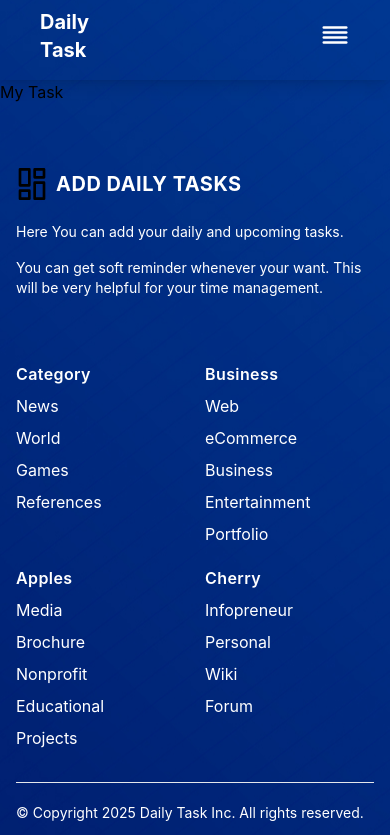
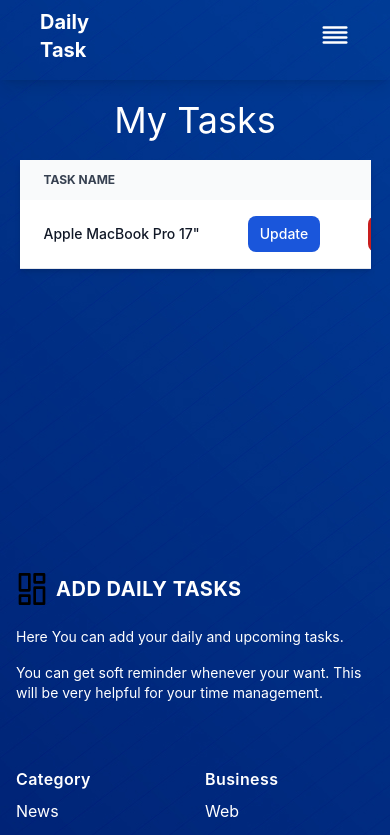
Before and after one commit to merazul-amin/daily-task-client, a React (Create React App) app: page /myTask in a window 390 px wide. Shown: the top 835 px of the page. Built offline with nearby package versions, Linux system fonts and the light colour scheme; no server answers.

Commit message:
my tasks added

```diff
--- a/src/Pages/Home/HomeAddTask/HomeAddTask.js
+++ b/src/Pages/Home/HomeAddTask/HomeAddTask.js
@@ -1,22 +1,55 @@
 import React, { useContext } from 'react';
+import { useNavigate } from 'react-router-dom';
+import { toast } from 'react-toastify';
 import addTask from '../../../assets/Work in progress-rafiki.png';
 import { AuthContext } from '../../../contexts/UserContext';
+const HomeAddTask = () => {
+    const navigate = useNavigate();
+    const { user } = useContext(AuthContext);
 
-const HomeAddTask = () => {
-    const { user } = useContext(AuthContext);
-    console.log(user);
+
 
     const handleKeyDown = (e) => {
+
+
+
         if (e.key === 'Enter') {
+            if (!user?.email) {
+                navigate('/logIn')
+                return toast.error('Please LogIn first.')
+            }
             const taskName = e.target.value;
-            console.log(taskName);
+            const taskDetails = {
+                taskName,
+                userName: user?.email
+            }
+            fetch('http://localhost:5000/user-task', {
+                method: 'POST',
+                headers: {
+                    'Content-type': 'application/json',
+                },
+                body: JSON.stringify(taskDetails)
+            })
+                .then(res => res.json())
+                .then(data => {
+                    console.log(data);
+                })
+                .catch(err => console.log(err))
+
+
         }
     }
 
     const handleSubmit = (e) => {
         e.preventDefault();
         const taskName = e.target.task.value;
-        console.log(taskName);
+
+        if (!user?.email) {
+            navigate('/logIn')
+            return toast.error('Please LogIn first.')
+        }
+
+
     }
     return (
         <div className='w-[90%] mx-auto'>
--- a/src/Pages/MyTask/MyTask.js
+++ b/src/Pages/MyTask/MyTask.js
@@ -2,8 +2,50 @@ import React from 'react';
 
 const MyTask = () => {
     return (
-        <div>
-            <h1>My Task</h1>
+        <div className='w-[90%] mx-auto mb-60'>
+            <h1 className='text-4xl text-white text-center my-5'>My Tasks</h1>
+
+            <div class="overflow-x-auto relative shadow-md sm:rounded-lg">
+                <table class="w-full text-sm text-left text-gray-500 dark:text-gray-400">
+                    <thead class="text-xs text-gray-700 uppercase bg-gray-50 dark:bg-gray-700 dark:text-gray-400">
+                        <tr>
+                            <th scope="col" class="py-3 px-6">
+                                Task name
+                            </th>
+
+                            <th scope="col" class="py-3 px-6">
+
+                            </th>
+                            <th scope="col" class="py-3 px-6">
+
+                            </th>
+                            <th scope="col" class="py-3 px-6">
+                                <span class="sr-only">Edit</span>
+                            </th>
+                        </tr>
+                    </thead>
+                    <tbody>
+                        <tr class="bg-white border-b dark:bg-gray-800 dark:border-gray-700 hover:bg-gray-50 dark:hover:bg-gray-600">
+                            <th scope="row" class="py-4 px-6 font-medium text-gray-900 whitespace-nowrap dark:text-white">
+                                Apple MacBook Pro 17"
+                            </th>
+
+                            <td class="py-4 px-6">
+                                <button type="button" class="py-2 px-3 text-sm font-medium text-center text-white bg-blue-700 rounded-lg hover:bg-blue-800 focus:ring-4 focus:outline-none focus:ring-blue-300 dark:bg-blue-600 dark:hover:bg-blue-700 dark:focus:ring-blue-800">Update</button>
+                            </td>
+                            <td class="py-4 px-6">
+                                <button type="button" class="py-2 px-3 text-sm font-medium text-center text-white bg-red-700 rounded-lg hover:bg-red-800 focus:ring-4 focus:outline-none focus:ring-red-300 dark:bg-red-600 dark:hover:bg-red-700 dark:focus:ring-red-800">Delete</button>
+                            </td>
+                            <td class="py-4 px-6 text-right">
+                                <button type="button" class="py-2 px-3 text-sm font-medium text-center text-white bg-green-700 rounded-lg hover:bg-green-800 focus:ring-4 focus:outline-none focus:ring-green-300 dark:bg-green-600 dark:hover:bg-green-700 dark:focus:ring-green-800">Complete</button>
+                            </td>
+                        </tr>
+
+
+                    </tbody>
+                </table>
+            </div>
+
         </div>
     );
 };
```
